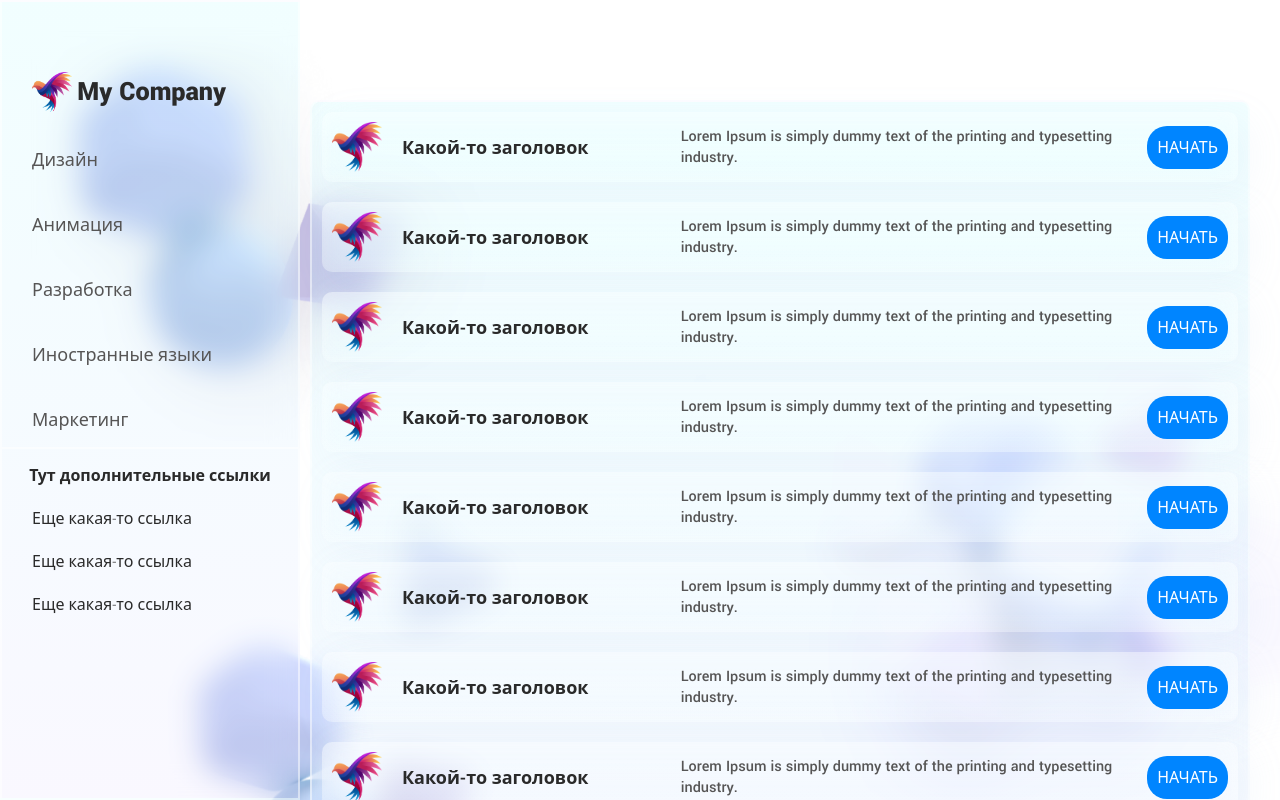
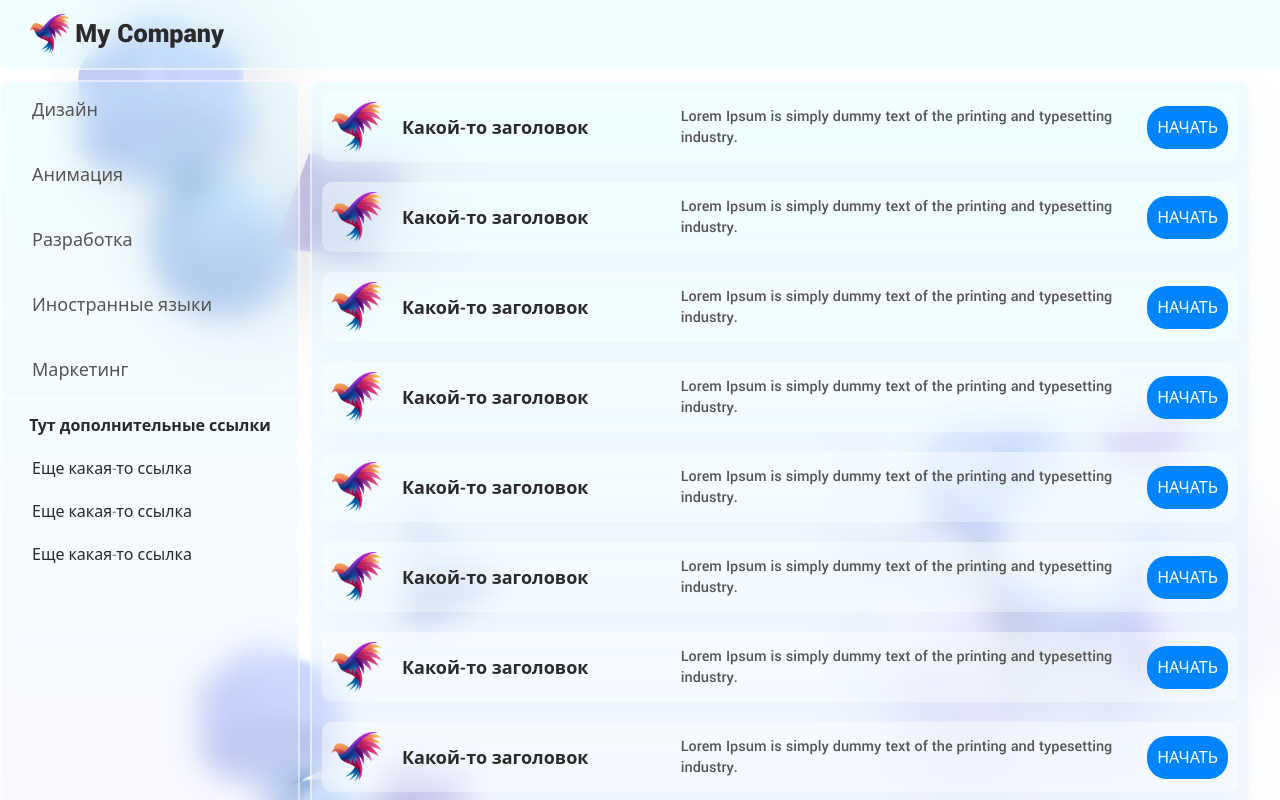
Before and after one commit to TearsOprah/react-courses-frontend, a React (Create React App) app: page / in a window 1280 px wide. Shown: the top 800 px of the page. Built offline with nearby package versions, Linux system fonts and the light colour scheme.

Commit message:
feat: вынес header из меню, поправил стили

```diff
--- a/src/components/Background/Background.scss
+++ b/src/components/Background/Background.scss
@@ -2,7 +2,7 @@
   position: fixed;
   z-index: -1;
   width: 500px;
-  top: 50px;
+  top: 0;
   left: 50px;
 }
 
--- a/src/components/Header/Header.jsx
+++ b/src/components/Header/Header.jsx
@@ -1,7 +1,13 @@
-import styles from './Header.scss';
+import './Header.scss';
+import logoImage from "../../images/logo.png";
+
 export default function Header() {
   return (
-    <header>
+    <header className={'header'}>
+      <div className={'company-info'}>
+        <img className={'company-logo'} src={logoImage}/>
+        <h2 className={'company-name'}>My Company</h2>
+      </div>
     </header>
   )
 }
--- a/src/components/Header/Header.scss
+++ b/src/components/Header/Header.scss
@@ -1,3 +1,33 @@
+@import '../../scss/variables';
+
 .header {
-  color: red;
+  position: fixed;
+  top: 0;
+  left: 0;
+  width: 100%;
+  height: 70px;
+  border-bottom: 2px solid rgba(255, 255, 255, 0.5);
+  border-bottom-left-radius: 10px;
+  border-bottom-right-radius: 10px;
+  background: rgba(185, 251, 255, 0.2);
+  backdrop-filter: blur(15px);
+  display: grid;
+  grid-template-columns: 250px;
 }
+
+.company-info {
+  margin-left: 30px;
+  display: flex;
+  align-items: center;
+  gap: 5px;
+}
+
+.company-logo {
+  max-height: 40px;
+}
+
+.company-name {
+  font-size: 28px;
+  font-weight: 900;
+  color: $black;
+}
--- a/src/components/Items/Items.scss
+++ b/src/components/Items/Items.scss
@@ -2,7 +2,7 @@
   padding-top: 10px;
   padding-bottom: 10px;
   position: relative;
-  top: 100px;
+  top: 80px;
   left: 310px;
   width: calc(100vw - 340px);
   min-height: 400px;
--- a/src/components/Menu/Menu.jsx
+++ b/src/components/Menu/Menu.jsx
@@ -4,11 +4,8 @@ import Categories from "../Categories/Categories";
 
 export default function Menu(props) {
   return (
+    <>
       <div className={'menu'}>
-      <div className={'company-info'}>
-        <img className={'company-logo'} src={logoImage}/>
-        <h2 className={'company-name'}>My Company</h2>
-      </div>
         <Categories />
         <h2 className={'other-links-title'}>Тут дополнительные ссылки</h2>
         <ul className={'other-links'}>
@@ -17,5 +14,6 @@ export default function Menu(props) {
           <li className={'link'}>Еще какая-то ссылка</li>
         </ul>
       </div>
+    </>
   )
 }
--- a/src/components/Menu/Menu.scss
+++ b/src/components/Menu/Menu.scss
@@ -1,34 +1,18 @@
 @import '../../scss/variables';
 
 .menu {
+  border-radius: 10px;
   width: 300px;
   position: fixed;
   left: 0;
-  top: 0;
+  top: 80px;
   border: 2px solid rgba(255, 255, 255, 0.5);
   height: 100vh;
   background: linear-gradient(180deg, rgba(185, 251, 255, 0.2) 0%, rgba(227, 220, 255, 0.2) 100%);
   backdrop-filter: blur(15px);
 }
 
-.company-info {
-  display: flex;
-  align-items: center;
-  margin-left: 30px;
-  margin-top: 70px;
-  margin-bottom: 20px;
-  gap: 5px;
-}
 
-.company-logo {
-  max-height: 40px;
-}
-
-.company-name {
-  font-size: 28px;
-  font-weight: 900;
-  color: $black;
-}
 
 .other-links-title {
   padding-top: 15px;
```
Lines whose indentation alone changed are shown as unchanged.
